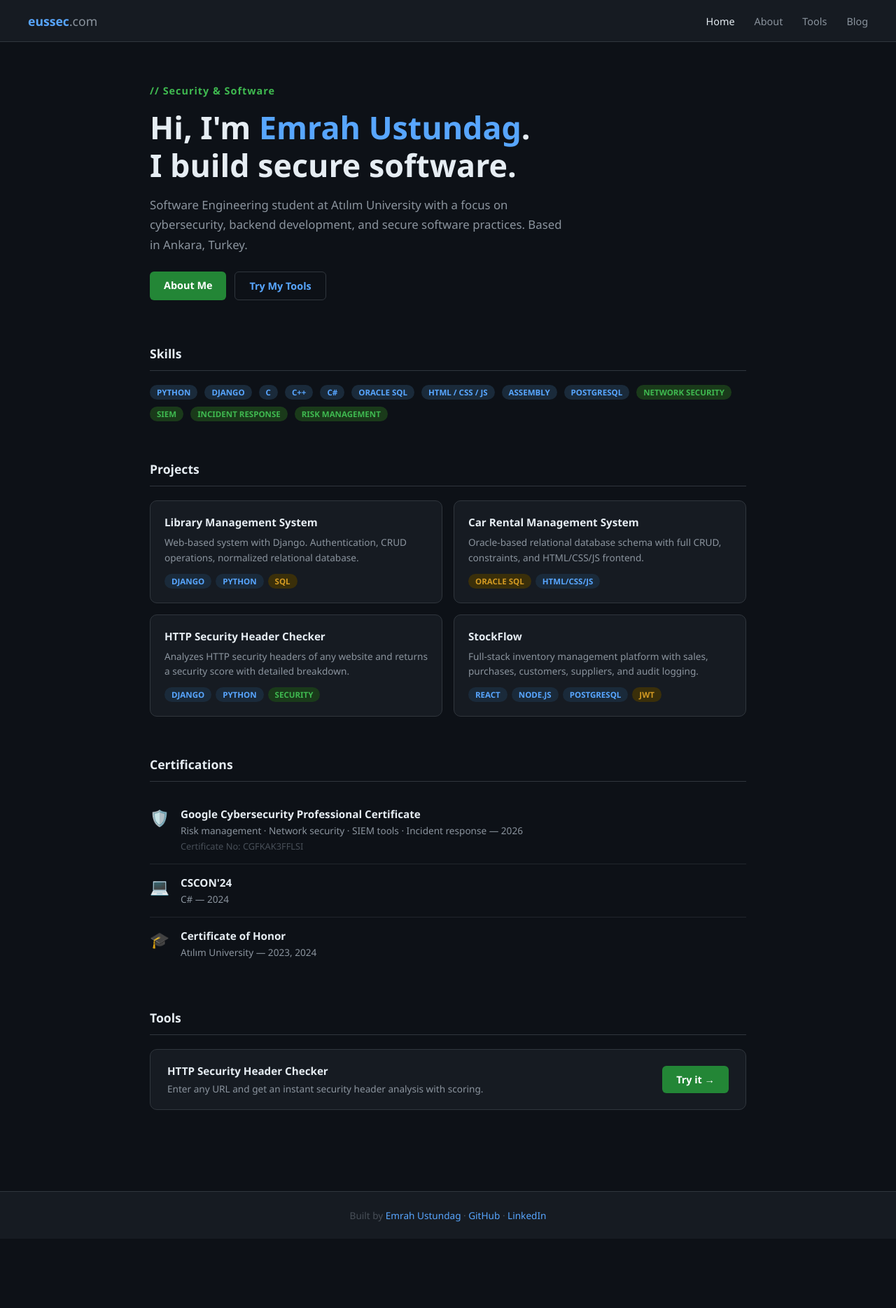
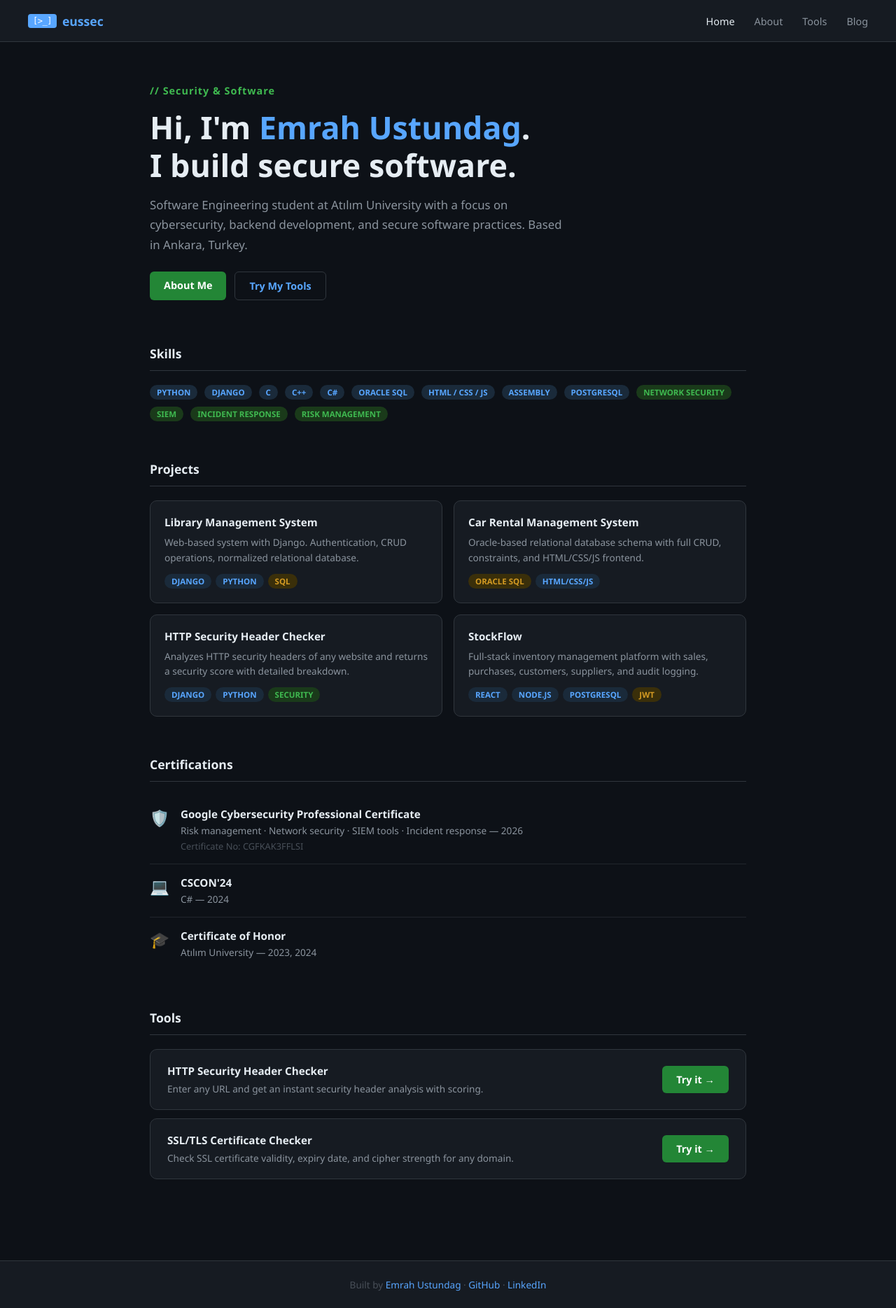
Before and after one commit to emrahustundag/eussec, a Django app: page / in a window 1280 px wide. Shown: the whole page at 70% size. Before the commit the page ends 1746 px from the top, so only its background shows below. Run offline with Django 5.2, Linux system fonts and the light colour scheme.

Commit message:
update logo and add SSL tool to homepage

```diff
--- a/checker/templates/checker/base.html
+++ b/checker/templates/checker/base.html
@@ -10,8 +10,9 @@
 
         /* NAV */
         nav { background: #161b22; border-bottom: 1px solid #30363d; padding: 0 40px; display: flex; align-items: center; justify-content: space-between; height: 60px; position: sticky; top: 0; z-index: 100; }
-        .nav-logo { font-size: 1.1rem; font-weight: 700; color: #58a6ff; text-decoration: none; }
-        .nav-logo span { color: #8b949e; font-weight: 400; }
+        .nav-logo { font-size: 1.1rem; font-weight: 700; color: #58a6ff; text-decoration: none; display: flex; align-items: center; gap: 8px; }
+        .nav-logo > span { color: #8b949e; font-weight: 400; }
+        .nav-logo-icon { background: #58a6ff; color: #ffffff !important; font-family: monospace; font-size: 0.75rem; font-weight: 700; padding: 3px 7px; border-radius: 4px; letter-spacing: -0.5px; }
         .nav-links { display: flex; gap: 28px; list-style: none; }
         .nav-links a { color: #8b949e; text-decoration: none; font-size: 0.9rem; transition: color 0.2s; }
         .nav-links a:hover, .nav-links a.active { color: #e6edf3; }
@@ -43,7 +44,7 @@
 <body>
 
 <nav>
-    <a href="/" class="nav-logo">eussec<span>.com</span></a>
+    <a href="/" class="nav-logo"><span class="nav-logo-icon">[&gt;_]</span>eussec</a>
     <ul class="nav-links">
         <li><a href="/" {% if request.path == '/' %}class="active"{% endif %}>Home</a></li>
         <li><a href="/about/" {% if request.path == '/about/' %}class="active"{% endif %}>About</a></li>
--- a/checker/templates/checker/home.html
+++ b/checker/templates/checker/home.html
@@ -154,12 +154,21 @@
 <!-- TOOLS PREVIEW -->
 <section class="tools-section">
     <div class="section-title">Tools</div>
-    <div class="tool-preview">
-        <div class="tool-preview-info">
-            <h3>HTTP Security Header Checker</h3>
-            <p>Enter any URL and get an instant security header analysis with scoring.</p>
+    <div style="display: flex; flex-direction: column; gap: 12px;">
+        <div class="tool-preview">
+            <div class="tool-preview-info">
+                <h3>HTTP Security Header Checker</h3>
+                <p>Enter any URL and get an instant security header analysis with scoring.</p>
+            </div>
+            <a href="/tools/headers/" class="btn btn-primary">Try it →</a>
         </div>
-        <a href="/tools/headers/" class="btn btn-primary">Try it →</a>
+        <div class="tool-preview">
+            <div class="tool-preview-info">
+                <h3>SSL/TLS Certificate Checker</h3>
+                <p>Check SSL certificate validity, expiry date, and cipher strength for any domain.</p>
+            </div>
+            <a href="/tools/ssl/" class="btn btn-primary">Try it →</a>
+        </div>
     </div>
 </section>
 
```
